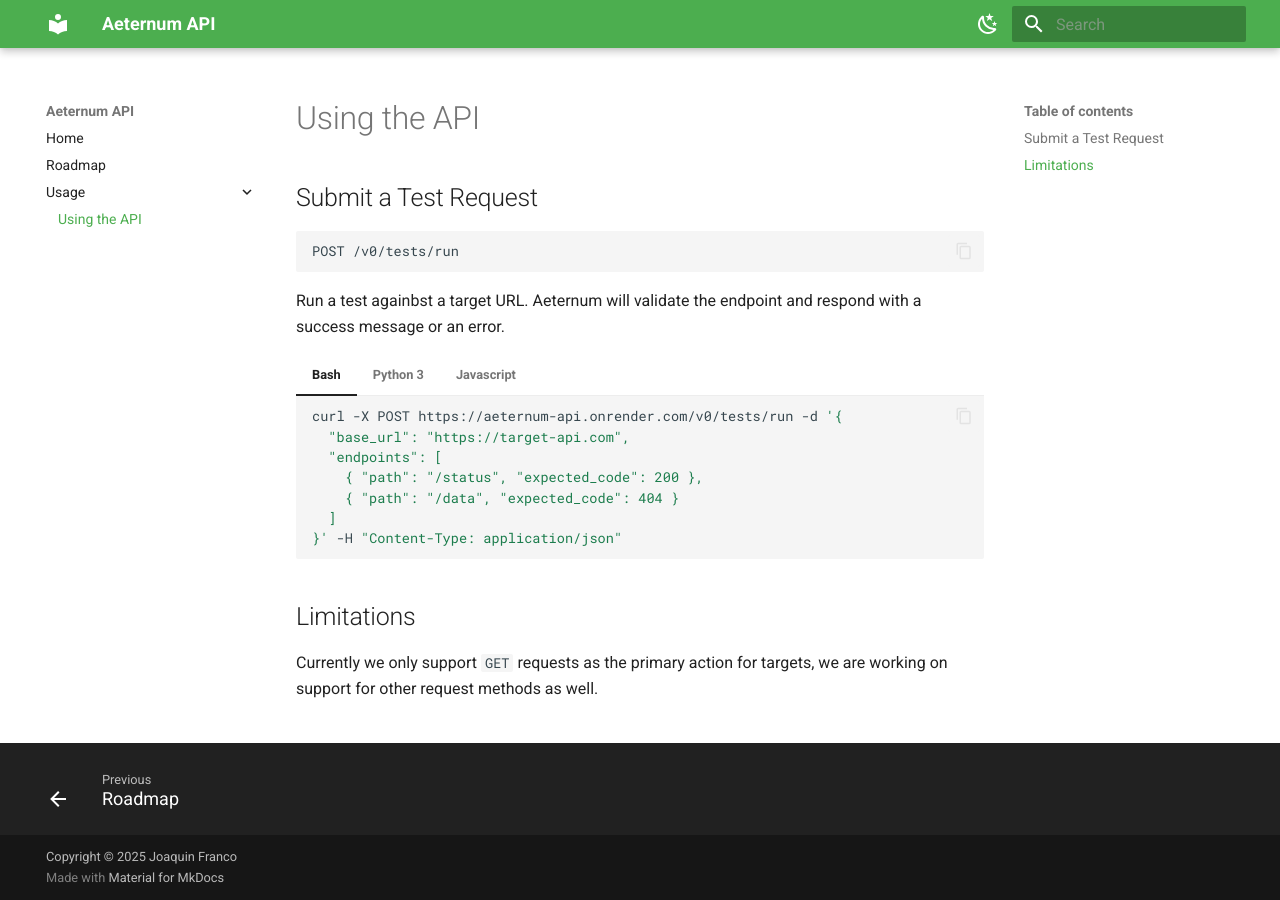
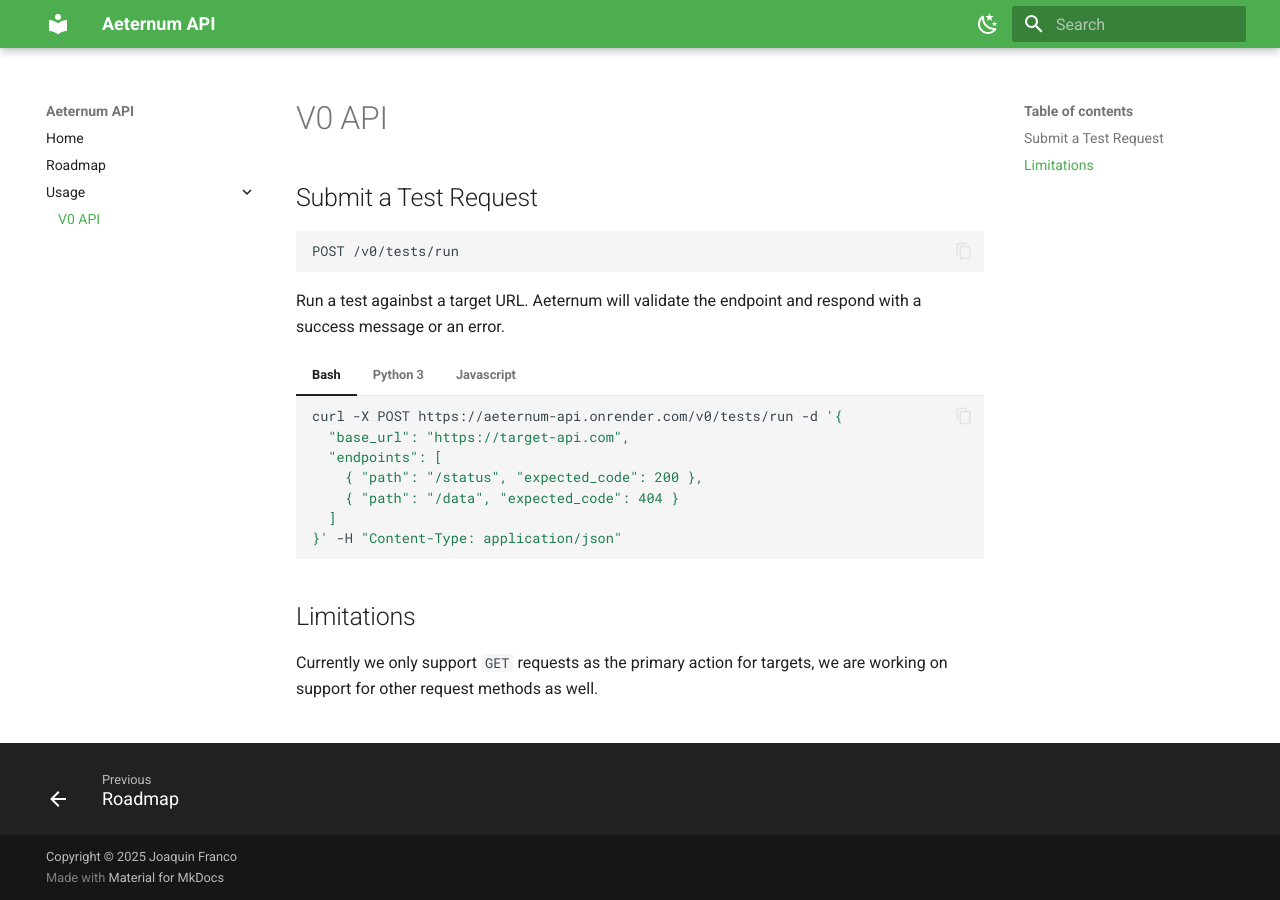
Before and after one commit to jgfranco17/aeternum, an MkDocs documentation site: the page built from docs/usage/api-v0.md, in a window 1280 px wide. Built offline with MkDocs 1.6.1 and Material for MkDocs 9.7.7, drawn with Linux system fonts in a browser that asks for light colours.

Commit message:
docs: change documentation header

```diff
--- a/docs/usage/api-v0.md
+++ b/docs/usage/api-v0.md
@@ -1,4 +1,4 @@
-# Using the API
+# V0 API
 
 ## Submit a Test Request
 
```
